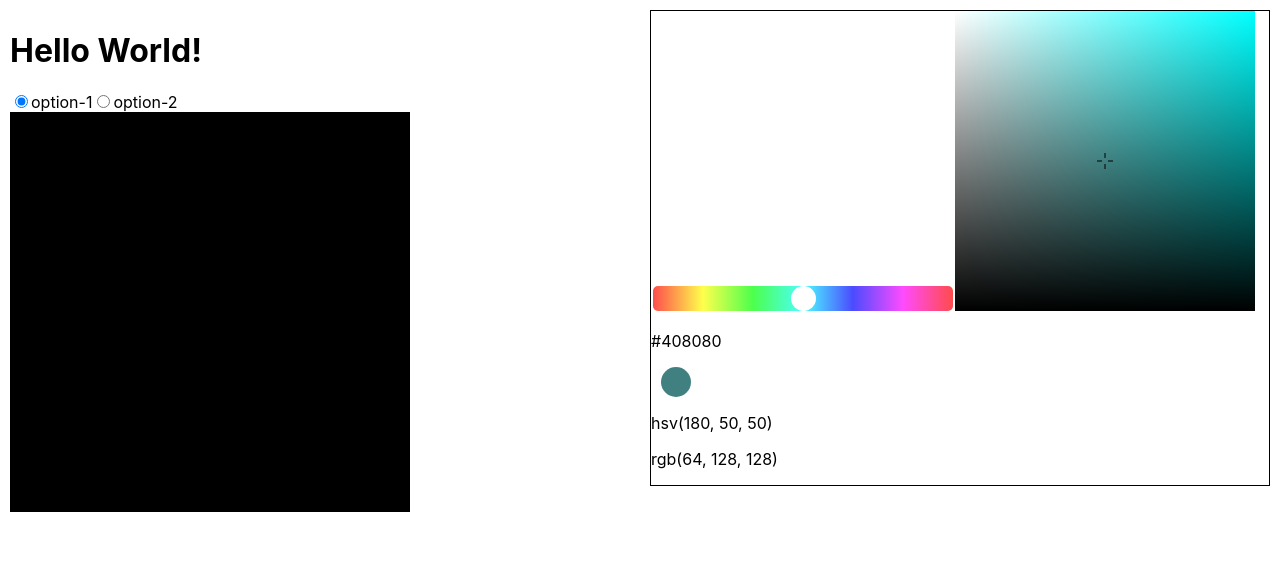
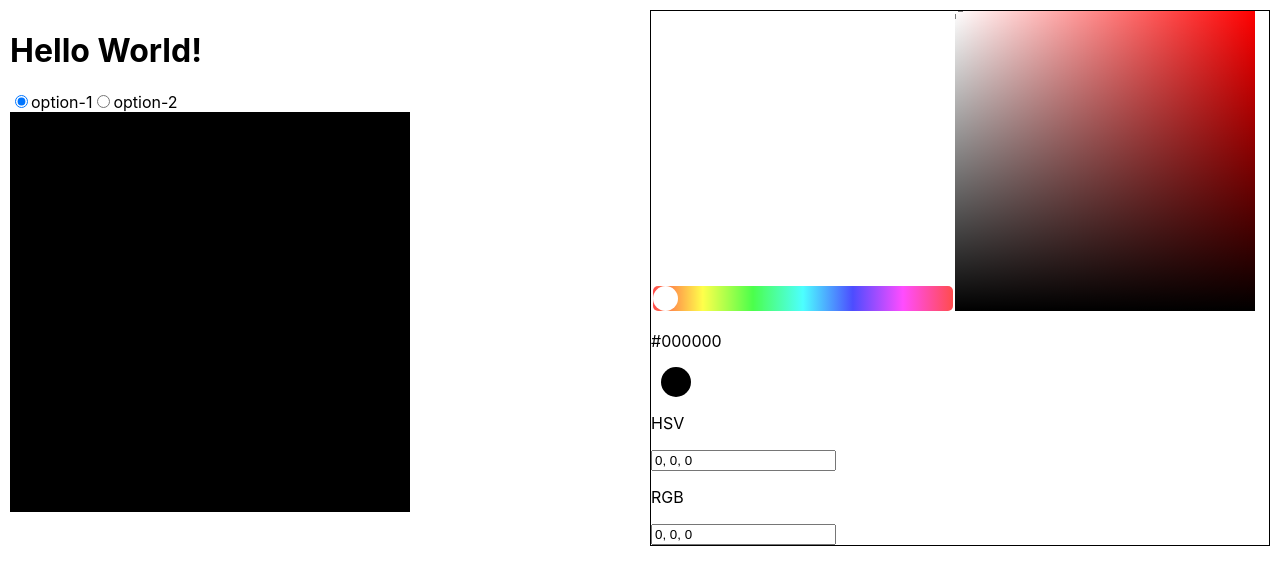
Before and after one commit to Bracktus/colour-picker, a React (Create React App) app: page / in a window 1280 px wide. Shown: the top 584 px of the page. Built offline with nearby package versions, Linux system fonts and the light colour scheme.

Commit message:
Progress on textbox Move logic from Picker into ColourPanel

```diff
--- a/src/components/ColourPanel/ColourPanel.tsx
+++ b/src/components/ColourPanel/ColourPanel.tsx
@@ -1,7 +1,8 @@
 import { useCallback, useRef, useState } from "react";
 import Picker from "../Picker/Picker";
 import Swatch from "../Swatch";
-import { formatColour, getHexString, HSVtoRGB, useOutsideAlerter } from "./helpers";
+import { TextBox } from "../TextBox/TextBox";
+import { formatColour, getHexString, HSVtoRGB, RGBtoHSV, useOutsideAlerter } from "./helpers";
 
 const divStyle = {
   border: "solid black 1px",
@@ -22,7 +23,7 @@ export const ColourPanel: React.FC<ColourPanelProps> = ({ id }) => {
 
   const pickerOnChange = useCallback((h: number, s: number, v: number) => {
     setHSV([h, s, v]);
-    setRGB(HSVtoRGB(h, s, v));
+    setRGB(HSVtoRGB(h, s/100, v/100));
   }, []);
 
   return (
@@ -31,6 +32,8 @@ export const ColourPanel: React.FC<ColourPanelProps> = ({ id }) => {
         <Picker
           onChange={pickerOnChange}
           id={id}
+          HSV={HSV}
+          setHSV={setHSV}
         />
       )}
 
@@ -38,8 +41,27 @@ export const ColourPanel: React.FC<ColourPanelProps> = ({ id }) => {
       <Swatch
         colourString={formatColour("rgb", RGB)}
       />
-      <p>{formatColour("hsv", HSV)}</p>
-      <p>{formatColour("rgb", RGB)}</p>
+
+
+      <p>HSV</p>
+      <TextBox
+        colour={HSV}
+        setColour={col => {
+          setHSV(col);
+          setRGB(HSVtoRGB(col[0], col[1]/100, col[2]/100));
+        }}
+        colourType={"HSV"}/>
+
+      {/*TODO Updates to HSV, also updates picker, which in turn updates RGB*/}
+      {/* Updates to RGB only change RGB, therefore this is bugged*/}
+      <p>RGB</p>
+      <TextBox
+        colour={RGB}
+        setColour={col => {
+          setRGB(col);
+          setHSV(RGBtoHSV(col[0]/255, col[1]/255, col[2]/255))
+        }}
+        colourType={"RGB"}/>
     </div>
   );
 };
--- a/src/components/ColourPanel/helpers.ts
+++ b/src/components/ColourPanel/helpers.ts
@@ -13,20 +13,19 @@ export const getHexString = (r: number, g: number, b: number) => {
 
 export const formatColour = (prefix: string, values: number[]) => {
   const rounded = values.map((v) => Math.round(v));
-  return `${prefix}(${rounded[0]}, ${rounded[1]}, ${rounded[2]})`;
+  const formatted = rounded.join(", ");
+  return `${prefix}(${formatted})`;
 };
 
 export const HSVtoRGB = (hue: number, sat: number, val: number) => {
   // hue - [0, 360]
-  // satNorm - [0, 1]
-  // valNorm - [0, 1]
-  const satNorm = sat/100;
-  const valNorm = val/100;
+  // sat - [0, 1]
+  // val - [0, 1]
 
-  const chroma = valNorm * satNorm;
+  const chroma = val * sat;
   const hueNorm = hue / 60;
   const x = chroma * (1 - Math.abs((hueNorm % 2) - 1));
-  const m = valNorm - chroma;
+  const m = val - chroma;
   let r = -1,
     g = -1,
     b = -1;
@@ -48,6 +47,9 @@ export const HSVtoRGB = (hue: number, sat: number, val: number) => {
 };
 
 export const RGBtoHSV = (r: number, g: number, b: number) => {
+  // r - [0, 1]
+  // g - [0, 1]
+  // b - [0, 1]
   const xMax = Math.max(r, g, b);
   const xMin = Math.min(r, g, b);
   const chroma = xMax - xMin;
--- a/src/components/HueSlider.tsx
+++ b/src/components/HueSlider.tsx
@@ -3,7 +3,7 @@ import "../css/HueSlider.css";
 interface HueSliderProps {
   width: number;
   hue: number;
-  onChange: React.Dispatch<React.SetStateAction<number>>;
+  onChange: (hue: number) => void;
 }
 
 export const HueSlider: React.FC<HueSliderProps> = ({
@@ -21,11 +21,11 @@ export const HueSlider: React.FC<HueSliderProps> = ({
     <input
       className="slider"
       type="range"
-      onChange={(e) => onChange(parseInt(e.target.value))}
+      onChange={e => onChange(parseInt(e.target.value))}
       value={hue}
       max={360}
       style={style}
-      step="0.1"
+      step="1"
     ></input>
   );
 };
--- a/src/components/Picker/Picker.tsx
+++ b/src/components/Picker/Picker.tsx
@@ -1,8 +1,5 @@
-import React, { useEffect, useState } from "react";
-import {
-  getFromStorage,
-  setStorage,
-} from "./helpers";
+import React from "react";
+
 import Canvas from "../Canvas";
 import HueSlider from "../HueSlider";
 
@@ -14,41 +11,30 @@ interface MousePosition {
 interface PickerProps {
   onChange: Function;
   id: number;
+  HSV: number[];
+  setHSV: React.Dispatch<React.SetStateAction<number[]>>
 }
 
 export const Picker: React.FC<PickerProps> = ({
   onChange,
   id,
+  HSV,
 }) => {
+  const [hue, sat, val] = HSV;
   const width = 300;
   const height = 300;
 
-  /*
-    Here we're retriving state from session storage.
-    I'm not sure if the is the best solution, but it's hard to store the state in
-    the parent because we end up in an infinite loop if we
-    update child -> pass state up to parent -> cause parent refresh -> update child
+  const cursorPos: MousePosition = {
+    x: (sat/100)*width,
+    y: (val/100)*height
+  };
 
-    We'll also run into issues of assigning unique id's to each list and keeping the state
-    consistent. We could make the storage one big object instead, but the deserialising
-    might get a bit complex (and expensive);
-  */
-  const defaultHSV = [180, width / 2, height / 2];
-  const [hue, setHue] = useState(getFromStorage(id, defaultHSV)[0]);
-  const [cursorPos, setCursorPos] = useState<MousePosition>({
-    x: getFromStorage(id, defaultHSV)[1],
-    y: getFromStorage(id, defaultHSV)[2],
-  });
-
-
-  useEffect(() => {
-    const clamp = (num: number) => Math.max(Math.min(num, 1), 0);
-    const sat = clamp(cursorPos.x / width) * 100;
-    const val = clamp((height - cursorPos.y) / height) * 100;
-
-    setStorage(id, [hue, cursorPos.x, cursorPos.y]);
-    onChange(hue, sat, val);
-  }, [hue, cursorPos, onChange, id]);
+  const onClick = (e: React.MouseEvent, _context: CanvasRenderingContext2D) => {
+    const clamp = (v: number) => Math.min(Math.max(0, v), 1)
+    const xPos = e.nativeEvent.offsetX;
+    const yPos = e.nativeEvent.offsetY;
+    onChange(hue, clamp(xPos/width) * 100, clamp(yPos/height) * 100)
+  };
 
   const draw = (context: CanvasRenderingContext2D) => {
     //Draw the Gradient
@@ -91,17 +77,11 @@ export const Picker: React.FC<PickerProps> = ({
     context.stroke();
   };
 
-  const onClick = (e: React.MouseEvent, _context: CanvasRenderingContext2D) => {
-    const xPos = e.nativeEvent.offsetX;
-    const yPos = e.nativeEvent.offsetY;
-    setCursorPos({ x: xPos, y: yPos });
-  };
-
   return (
     <div>
-      <HueSlider width={width} hue={hue} onChange={setHue} />
+      <HueSlider width={width} hue={hue} onChange={newHue => onChange(newHue, sat, val)} />
       <Canvas
-        name="picker"
+        name={`${id}_picker`}
         draw={draw}
         width={width}
         height={height}
--- a/src/components/Picker/helpers.ts
+++ b/src/components/Picker/helpers.ts
@@ -1,3 +1,5 @@
+//TODO Delete this?
+
 export const getFromStorage = (id: number, fallback: number[]) => {
   const data = sessionStorage.getItem(id.toString());
   return data != null ? JSON.parse(data) : fallback;
--- /dev/null
+++ b/src/components/TextBox/TextBox.tsx
@@ -0,0 +1,42 @@
+import { useState } from "react";
+import { colourToString, isPartialColour, isValidColour, partialColStringToArr, validColStringToArr } from "./helpers";
+import TextBoxInput from "./TextBoxInput";
+
+interface TextBoxProps {
+    colour: number[];
+    setColour: (colour: number[]) => void;
+    colourType: "HSV" | "RGB" | "RGBNormalised";
+}
+
+export const TextBox: React.FC<TextBoxProps> = ({colour, colourType, setColour}) => {
+    const [text, setText] = useState("");
+    const [active, setActive] = useState(false);
+
+    const onTextChange = (newText: string) => {
+        setText(newText);
+        if (isValidColour(newText, colourType)){
+            const colourArray = validColStringToArr(newText, colourType);
+            setColour(colourArray);
+        } else if (isPartialColour(newText, colourType)){
+            const colourArray = partialColStringToArr(newText, colourType);
+            setColour(colourArray);
+        }
+    };
+
+    const reset = () => {
+        setText(colourToString(colour));
+        setActive(false);
+    };
+
+    const activate = () => {
+        setText(colourToString(colour));
+        setActive(true);
+    };
+
+    return <TextBoxInput
+            text={active ? text : colourToString(colour) }
+            onTextChange={onTextChange}
+            onBlur={reset}
+            onFocus={activate}
+            />
+}
--- /dev/null
+++ b/src/components/TextBox/TextBoxInput.tsx
@@ -0,0 +1,26 @@
+export interface TextBoxInputProps {
+    text: string
+    onTextChange: (newText: string) => void;
+    onBlur: () => void;
+    onFocus: () => void;
+}
+
+export const TextBoxInput: React.FC<TextBoxInputProps> = ({text, onTextChange, onBlur, onFocus}) => {
+
+    const handleTextChange: React.ChangeEventHandler<HTMLInputElement> = e => {
+        const inputText = e.target.value.replace(/[^0-9,\s]/g, "");
+        //TODO We're removing whitespace here.
+        //Don't do that
+        onTextChange(inputText);
+    };
+
+    return <input
+            type="text"
+            value={text}
+            onChange={handleTextChange}
+            onBlur={onBlur}
+            onFocus={onFocus}
+            />
+}
+
+export default TextBoxInput;
--- /dev/null
+++ b/src/components/TextBox/helpers.ts
@@ -0,0 +1,70 @@
+export const validColRegex = /^\s*([0-9]{1,3})\s*,?\s*([0-9]{1,3})\s*,?\s*([0-9]{1,3})\s*$/;
+export const partialColRegex = /^\s*([0-9]{1,3})\s*,?\s*([0-9]{1,3})\s*,?\s*$/;
+export const colourToString = (values: number[]) => values.map(v => Math.round(v)).join(", ");
+
+export type ColourType = "HSV" | "RGB" | "RGBNormalised";
+
+//TODO: This system is too complicated. Take a 2nd look at this later
+const rangeMapping = {
+    "HSV": [360, 100, 100],
+    "RGB": [255, 255, 255],
+    "RGBNormalised": [1, 1, 1]
+};
+
+const regexMapping = {
+    "HSV": {"valid": validColRegex, "partial": partialColRegex},
+    "RGB": {"valid": validColRegex, "partial": partialColRegex},
+    "RGBNormalised": {"valid": /h/, "partial": /h/},
+}
+
+export const validColStringToArr = (colourString: string, colType: ColourType) => {
+    //Takes in a string like "233,  100,   3"
+    //Turns it into [233, 100, 3]
+    const re = regexMapping[colType].valid;
+    const [, ...matches] = colourString.match(re) || [];
+    if (matches === []) {
+        //This shouldn't happen
+        throw new Error("Invalid colour string");
+    } else {
+        return matches.map(m => parseInt(m));
+    }
+};
+
+export const partialColStringToArr = (colourString: string, colType: ColourType) => {
+    //Takes in a string like "100 16"
+    //Turns it into [100, 16, 0]
+    const re = regexMapping[colType].partial;
+    const [, ...matches] = colourString.match(re) || [];
+    if (matches.length === 1) {
+        return [parseInt(matches[0]), 0, 0];
+    } else if ( matches.length === 2) {
+        return [parseInt(matches[0]), parseInt(matches[1]), 0];
+    } else {
+        throw new Error("Invalid partial colour string");
+    }
+};
+
+export const isValidColour = (colourString: string, colType: ColourType) => {
+    //Tests if the colourString is in the form "num, num, num" where
+    // - num is 1-3 digits long
+    // - whitespace doesn't matter
+    // - num is in its correct range
+    const inRange = (num: number, min: number, max: number) => num >= min && num <= max;
+    const [, ...matches] = colourString.match(validColRegex) || [];
+    const ranges = rangeMapping[colType];
+    //If it matches the regex
+    if (matches !== []) {
+        const validLen = matches.length === 3;
+        const validRange = matches.every((m, idx) => inRange(parseInt(m), 0, ranges[idx]));
+        return validLen && validRange;
+    }
+    return false;
+};
+
+export const isPartialColour = (colourString: string, colType: ColourType) => {
+    //Test is the colourString is in the form:
+    //"num" or "num," or "num, num" or "num, num,"
+    const re = regexMapping[colType].partial;
+    const [, ...matches] = colourString.match(re) || [];
+    return (matches.length === 1) || (matches.length === 2);
+};
```
Also changed, not shown: src/components/TextBox.tsx (deleted, +0 -71 lines).
